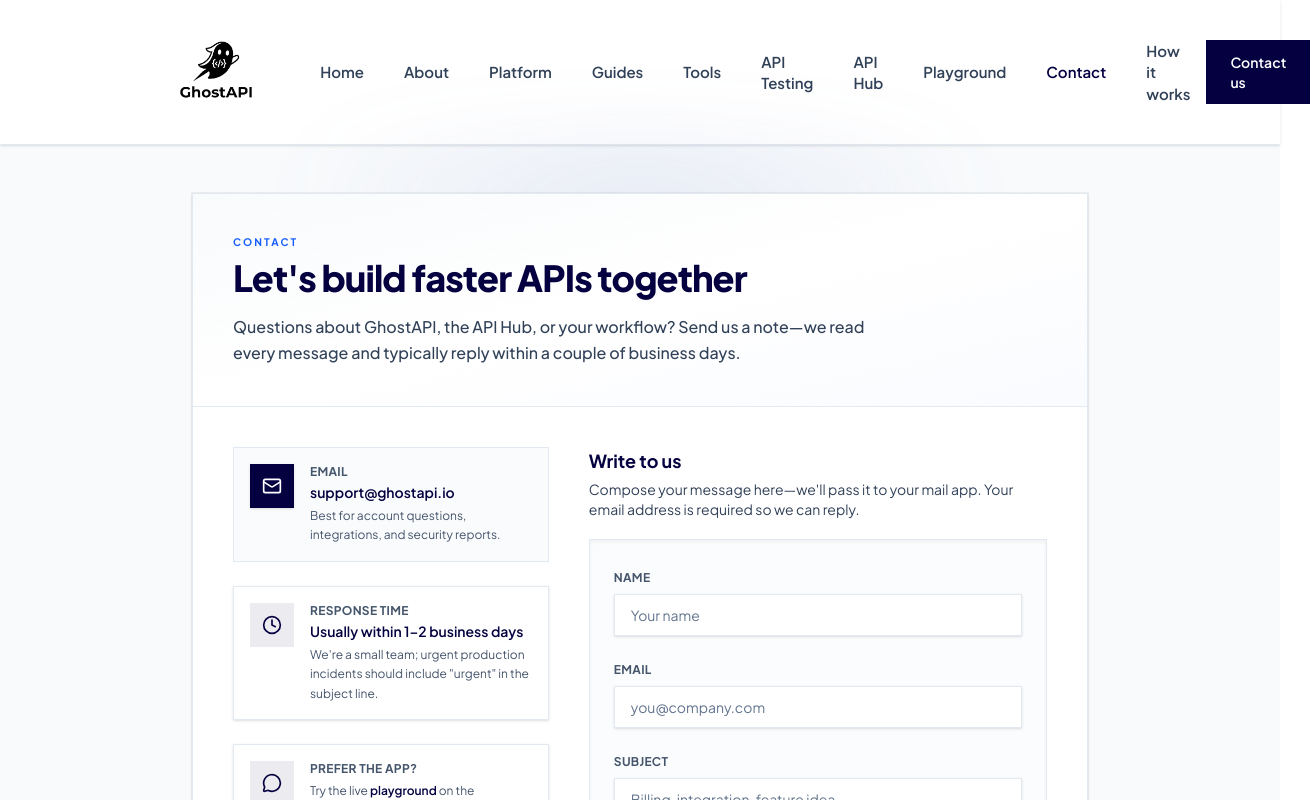
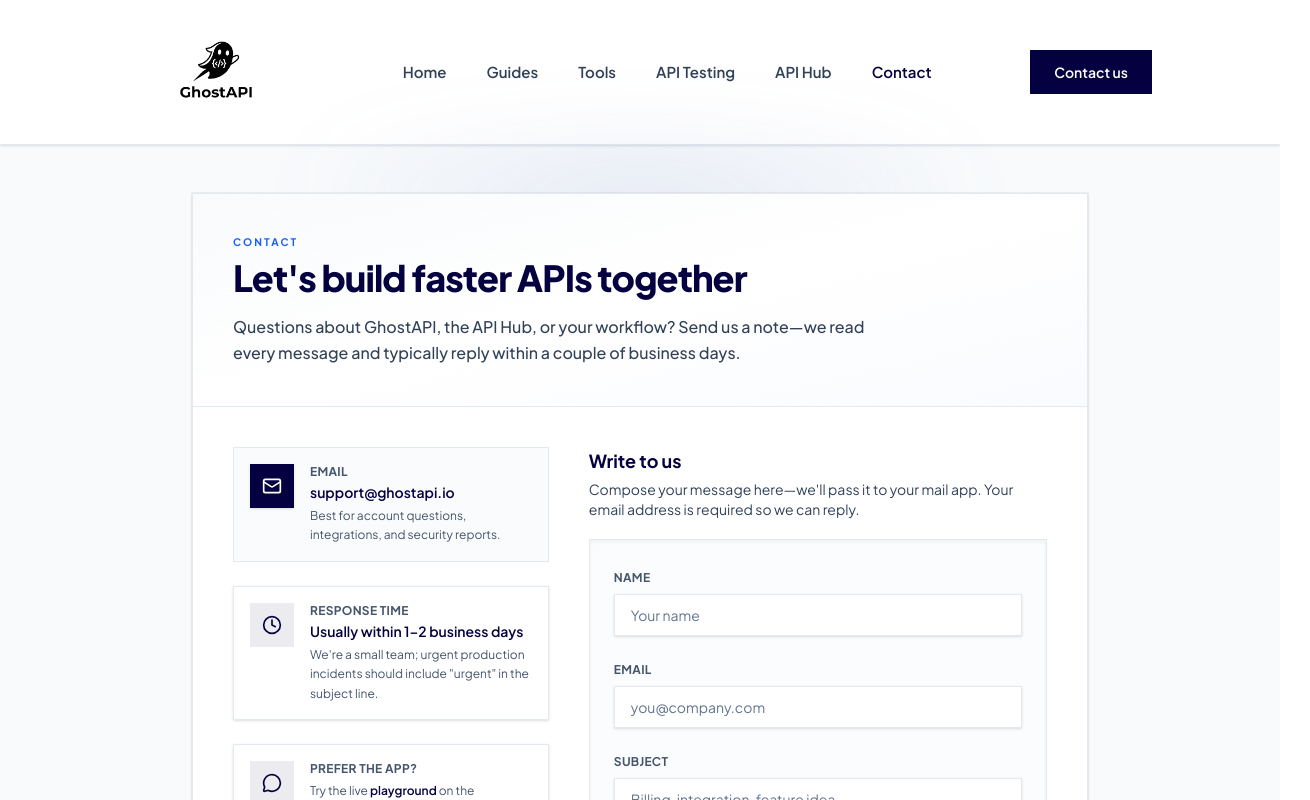
Before and after one commit to Jeston10/GhostAPI, a Next.js app: page /contact in a window 1280 px wide. Shown: the top 800 px of the page, 1310 px wide, since content can reach past the window. Built offline with nearby package versions, Linux system fonts and the light colour scheme.

Commit message:
changes fo rbulk fix

```diff
--- a/src/components/layout/site-nav.tsx
+++ b/src/components/layout/site-nav.tsx
@@ -6,7 +6,7 @@
 import * as React from "react";
 
 const navLinkClass =
-  " px-1.5 py-1 -mx-0.5 text-[15px] transition-colors focus-visible:outline-none focus-visible:ring-2 focus-visible:ring-[#050040]/25 focus-visible:ring-offset-2 focus-visible:ring-offset-white max-md:min-h-11 max-md:px-4 max-md:py-2.5 max-md:text-base";
+  "whitespace-nowrap px-1.5 py-2 text-[14px] transition-colors focus-visible:outline-none focus-visible:ring-2 focus-visible:ring-[#050040]/25 focus-visible:ring-offset-2 focus-visible:ring-offset-white lg:px-1.5 lg:py-1 lg:text-[15px]";
 
 export type SiteNavProps = {
   currentPage: "home" | "api-hub" | "tools" | "api-testing" | "contact" | "guides";
@@ -14,28 +14,9 @@
   variant?: "hero" | "compact";
 };
 
-function sectionHref(currentPage: SiteNavProps["currentPage"], hash: string): string {
-  return currentPage === "api-hub" ? `/${hash}` : hash;
-}
-
-function useMaxMd() {
-  const [maxMd, setMaxMd] = React.useState(false);
-
-  React.useEffect(() => {
-    const mq = window.matchMedia("(max-width: 767px)");
-    const sync = () => setMaxMd(mq.matches);
-    sync();
-    mq.addEventListener("change", sync);
-    return () => mq.removeEventListener("change", sync);
-  }, []);
-
-  return maxMd;
-}
-
 export function SiteNav({ currentPage, variant = "hero" }: SiteNavProps) {
   const [menuOpen, setMenuOpen] = React.useState(false);
   const menuRef = React.useRef<HTMLDivElement | null>(null);
-  const maxMd = useMaxMd();
 
   React.useEffect(() => {
     function onKey(e: KeyboardEvent) {
@@ -62,153 +43,121 @@
     };
   }, [menuOpen]);
 
-  const about = sectionHref(currentPage, "#about");
-  const ecosystem = sectionHref(currentPage, "#ecosystem");
-  const playground = sectionHref(currentPage, "#playground");
-  const flow = sectionHref(currentPage, "#flow");
-
   const isHero = variant === "hero";
   const navClass = isHero
-    ? "flex w-full items-center justify-between gap-3 px-4 pt-4 pb-4 text-slate-800 max-md:pb-[max(1rem,env(safe-area-inset-bottom))] sm:px-5 md:px-16 md:py-6 lg:px-24 xl:px-32"
-    : "flex w-full items-center justify-between gap-3 px-4 pt-4 pb-4 text-slate-800 max-md:pb-[max(1rem,env(safe-area-inset-bottom))] sm:px-5 md:px-12 md:py-4 lg:px-16";
+    ? "flex w-full min-w-0 flex-nowrap items-center justify-between gap-2 px-4 pt-4 pb-4 text-slate-800 max-lg:gap-3 max-lg:pb-[max(1rem,env(safe-area-inset-bottom))] sm:px-5 md:px-16 md:py-6 lg:px-24 xl:px-32"
+    : "flex w-full min-w-0 flex-nowrap items-center justify-between gap-2 px-4 pt-4 pb-4 text-slate-800 max-lg:gap-3 max-lg:pb-[max(1rem,env(safe-area-inset-bottom))] sm:px-5 md:px-12 md:py-4 lg:px-16";
   const logoClass = isHero
     ? "h-7 md:h-16 lg:h-20 xl:h-24"
     : "h-7 md:h-10";
 
-  return (
-    <nav className={navClass}>
+  const linkBase = (active: boolean) =>
+    cn(
+      navLinkClass,
+      "-mx-0.5 max-lg:w-full max-lg:max-w-none max-lg:rounded-none max-lg:px-5 max-lg:py-3 max-lg:text-base",
+      active ? "text-[#050040]" : "text-slate-700 hover:text-[#050040]"
+    );
+
+  const navLinks = (
+    <>
       <Link
         href="/"
-        aria-label="GhostAPI home"
-        className="inline-flex shrink-0 items-center leading-none  focus-visible:outline-none focus-visible:ring-2 focus-visible:ring-[#050040]/25 focus-visible:ring-offset-2 focus-visible:ring-offset-white"
-      >
-        <GhostApiLogo priority={isHero} heightClass={logoClass} />
-      </Link>
-
-      <div
-        id="site-menu"
-        ref={menuRef}
-        className={[
-          "max-md:absolute max-md:top-0 max-md:left-0 max-md:z-50 max-md:h-[100dvh] max-md:overflow-y-auto max-md:overscroll-contain max-md:bg-white/92 max-md:backdrop-blur-md max-md:backdrop-saturate-150 max-md:ring-1 max-md:ring-black/[0.06] max-md:transition-all max-md:duration-300 max-md:pt-[env(safe-area-inset-top)] max-md:pb-[max(1.5rem,env(safe-area-inset-bottom))]",
-          "flex items-center gap-6 font-semibold md:gap-8",
-          "max-md:flex-col max-md:justify-center",
-          menuOpen ? "max-md:w-full" : "max-md:w-0 max-md:pointer-events-none max-md:invisible",
-        ].join(" ")}
-        aria-hidden={maxMd && !menuOpen ? true : undefined}
-        inert={maxMd && !menuOpen ? true : undefined}
-      >
-        <Link
-          href="/"
-          className={cn(
-            navLinkClass,
-            currentPage === "home" ? "text-[#050040]" : "text-slate-700 hover:text-[#050040]"
-          )}
+        className={linkBase(currentPage === "home")}
         aria-current={currentPage === "home" ? "page" : undefined}
+        onClick={() => setMenuOpen(false)}
       >
         Home
       </Link>
-        <a href={about} className={cn(navLinkClass, "text-slate-700 hover:text-[#050040]")}>
-          About
-        </a>
-        <a href={ecosystem} className={cn(navLinkClass, "text-slate-700 hover:text-[#050040]")}>
-          Platform
-        </a>
       <Link
         href="/guides/software-testing"
-          className={cn(
-            navLinkClass,
-            currentPage === "guides" ? "text-[#050040]" : "text-slate-700 hover:text-[#050040]"
-          )}
+        className={linkBase(currentPage === "guides")}
         aria-current={currentPage === "guides" ? "page" : undefined}
+        onClick={() => setMenuOpen(false)}
       >
         Guides
       </Link>
       <Link
         href="/tools"
-          className={cn(
-            navLinkClass,
-            currentPage === "tools" ? "text-[#050040]" : "text-slate-700 hover:text-[#050040]"
-          )}
+        className={linkBase(currentPage === "tools")}
         aria-current={currentPage === "tools" ? "page" : undefined}
+        onClick={() => setMenuOpen(false)}
       >
         Tools
       </Link>
       <Link
         href="/tools/api-testing"
-          className={cn(
-            navLinkClass,
-            currentPage === "api-testing" ? "text-[#050040]" : "text-slate-700 hover:text-[#050040]"
-          )}
+        className={linkBase(currentPage === "api-testing")}
         aria-current={currentPage === "api-testing" ? "page" : undefined}
+        onClick={() => setMenuOpen(false)}
       >
         API Testing
       </Link>
       <Link
         href="/api-hub"
-          className={cn(
-            navLinkClass,
-            currentPage === "api-hub" ? "text-[#050040]" : "text-slate-700 hover:text-[#050040]"
-          )}
+        className={linkBase(currentPage === "api-hub")}
         aria-current={currentPage === "api-hub" ? "page" : undefined}
+        onClick={() => setMenuOpen(false)}
       >
         API Hub
       </Link>
-        <a href={playground} className={cn(navLinkClass, "text-slate-700 hover:text-[#050040]")}>
-          Playground
-        </a>
       <Link
         href="/contact"
-          className={cn(
-            navLinkClass,
-            currentPage === "contact" ? "text-[#050040]" : "text-slate-700 hover:text-[#050040]"
-          )}
+        className={linkBase(currentPage === "contact")}
         aria-current={currentPage === "contact" ? "page" : undefined}
+        onClick={() => setMenuOpen(false)}
       >
         Contact
       </Link>
-        <a href={flow} className={cn(navLinkClass, "text-slate-700 hover:text-[#050040]")}>
-          How it works
-        </a>
+    </>
+  );
 
-        <button
-          type="button"
-          onClick={() => setMenuOpen(false)}
-          className="aspect-square min-h-11 min-w-11 touch-manipulation  bg-gray-800 p-2 font-medium text-white transition hover:bg-black focus-visible:outline-none focus-visible:ring-2 focus-visible:ring-[#050040]/30 focus-visible:ring-offset-2 focus-visible:ring-offset-white md:hidden"
-          aria-label="Close menu"
+  return (
+    <nav className={navClass} aria-label="Primary">
+      <Link
+        href="/"
+        aria-label="GhostAPI home"
+        className="inline-flex min-w-0 shrink-0 items-center leading-none focus-visible:outline-none focus-visible:ring-2 focus-visible:ring-[#050040]/25 focus-visible:ring-offset-2 focus-visible:ring-offset-white"
       >
-          <svg
-            xmlns="http://www.w3.org/2000/svg"
-            width="24"
-            height="24"
-            viewBox="0 0 24 24"
-            fill="none"
-            stroke="currentColor"
-            strokeWidth="2"
-            strokeLinecap="round"
-            strokeLinejoin="round"
-            aria-hidden
+        <GhostApiLogo priority={isHero} heightClass={logoClass} />
+      </Link>
+
+      {/* lg+: single-row links (no wrapping); &lt; lg: drawer only */}
+      <div className="hidden min-w-0 flex-1 flex-nowrap items-center justify-center gap-4 font-semibold lg:flex lg:gap-6 xl:gap-8">
+        {navLinks}
+      </div>
+
+      <div className="flex shrink-0 items-center gap-2">
+        {/* Compact CTA next to menu on phones / tablets */}
+        <Link
+          href="/contact"
+          className={
+            isHero
+              ? "inline-flex shrink-0 rounded-none bg-[#050040] px-3 py-2.5 text-xs font-semibold text-white transition hover:bg-[#050040]/90 focus-visible:outline-none focus-visible:ring-2 focus-visible:ring-[#050040]/40 focus-visible:ring-offset-2 focus-visible:ring-offset-white sm:px-4 sm:text-sm lg:hidden"
+              : "inline-flex shrink-0 rounded-none bg-[#050040] px-3 py-2 text-xs font-semibold text-white transition hover:bg-[#050040]/90 focus-visible:outline-none focus-visible:ring-2 focus-visible:ring-[#050040]/40 focus-visible:ring-offset-2 focus-visible:ring-offset-white sm:text-sm lg:hidden"
+          }
         >
-            <path d="M18 6 6 18" />
-            <path d="m6 6 12 12" />
-          </svg>
-        </button>
-      </div>
+          Contact us
+        </Link>
 
         <Link
           href="/contact"
           className={
             isHero
-            ? "hidden rounded-none bg-[#050040] px-6 py-3 font-semibold text-white transition hover:bg-[#050040]/90 focus-visible:outline-none focus-visible:ring-2 focus-visible:ring-[#050040]/40 focus-visible:ring-offset-2 focus-visible:ring-offset-white md:inline-block"
-            : "hidden shrink-0 rounded-none bg-[#050040] px-4 py-2 text-sm font-semibold text-white transition hover:bg-[#050040]/90 focus-visible:outline-none focus-visible:ring-2 focus-visible:ring-[#050040]/40 focus-visible:ring-offset-2 focus-visible:ring-offset-white md:inline-block"
+              ? "hidden rounded-none bg-[#050040] px-4 py-2.5 text-sm font-semibold text-white transition hover:bg-[#050040]/90 focus-visible:outline-none focus-visible:ring-2 focus-visible:ring-[#050040]/40 focus-visible:ring-offset-2 focus-visible:ring-offset-white sm:px-6 sm:py-3 lg:inline-block"
+              : "hidden shrink-0 rounded-none bg-[#050040] px-3 py-2 text-xs font-semibold text-white transition hover:bg-[#050040]/90 focus-visible:outline-none focus-visible:ring-2 focus-visible:ring-[#050040]/40 focus-visible:ring-offset-2 focus-visible:ring-offset-white sm:px-4 sm:text-sm lg:inline-block"
           }
         >
           Contact us
         </Link>
 
+        {/* Drawer: screens &lt; lg */}
+        <div className="relative lg:hidden">
           <button
             type="button"
             onClick={() => setMenuOpen(true)}
-        className="aspect-square min-h-11 min-w-11 touch-manipulation  bg-gray-800 p-2 font-medium text-white transition hover:bg-black focus-visible:outline-none focus-visible:ring-2 focus-visible:ring-[#050040]/30 focus-visible:ring-offset-2 focus-visible:ring-offset-white md:hidden"
+            className="flex aspect-square min-h-11 min-w-11 touch-manipulation items-center justify-center bg-gray-800 p-2 font-medium text-white transition hover:bg-black focus-visible:outline-none focus-visible:ring-2 focus-visible:ring-[#050040]/30 focus-visible:ring-offset-2 focus-visible:ring-offset-white"
+            aria-expanded={menuOpen}
+            aria-controls="site-menu-drawer"
             aria-label="Open menu"
           >
             <svg
@@ -228,6 +177,66 @@
               <path d="M4 6h16" />
             </svg>
           </button>
+
+          {menuOpen ? (
+            <>
+              <button
+                type="button"
+                className="fixed inset-0 z-40 bg-black/40"
+                aria-label="Close menu backdrop"
+                onClick={() => setMenuOpen(false)}
+              />
+              <div
+                id="site-menu-drawer"
+                ref={menuRef}
+                role="dialog"
+                aria-modal="true"
+                aria-label="Site navigation"
+                className="fixed inset-y-0 right-0 z-50 flex w-[min(100vw-3rem,20rem)] flex-col border-l border-neutral-200 bg-white shadow-xl"
+              >
+                <div className="flex items-center justify-between border-b border-neutral-200 px-4 py-3">
+                  <span className="text-sm font-bold text-[#050040]">Menu</span>
+                  <button
+                    type="button"
+                    onClick={() => setMenuOpen(false)}
+                    className="flex aspect-square min-h-10 min-w-10 items-center justify-center bg-gray-800 p-2 text-white hover:bg-black focus-visible:outline-none focus-visible:ring-2 focus-visible:ring-[#050040]/30"
+                    aria-label="Close menu"
+                  >
+                    <svg
+                      xmlns="http://www.w3.org/2000/svg"
+                      width="22"
+                      height="22"
+                      viewBox="0 0 24 24"
+                      fill="none"
+                      stroke="currentColor"
+                      strokeWidth="2"
+                      strokeLinecap="round"
+                      strokeLinejoin="round"
+                      aria-hidden
+                    >
+                      <path d="M18 6 6 18" />
+                      <path d="m6 6 12 12" />
+                    </svg>
+                  </button>
+                </div>
+                <nav className="flex min-h-0 flex-1 flex-col gap-0 overflow-y-auto overscroll-contain py-2 font-semibold">
+                  {navLinks}
+                </nav>
+                <div className="border-t border-neutral-200 p-4">
+                  <Link
+                    href="/contact"
+                    onClick={() => setMenuOpen(false)}
+                    className="block w-full rounded-none bg-[#050040] py-3 text-center text-sm font-semibold text-white hover:bg-[#050040]/90"
+                  >
+                    Contact us
+                  </Link>
+                </div>
+              </div>
+            </>
+          ) : null}
+        </div>
+      </div>
+
     </nav>
   );
 }
--- a/src/components/ui/motion-footer.tsx
+++ b/src/components/ui/motion-footer.tsx
@@ -107,6 +107,14 @@
   background: linear-gradient(180deg, color-mix(in oklch, var(--foreground) 10%, transparent) 0%, transparent 60%);
   -webkit-background-clip: text;
   background-clip: text;
+}
+
+@media (max-width: 1023px) {
+  .footer-giant-bg-text {
+    font-size: min(42vw, 12rem);
+    opacity: 0.35;
+    -webkit-text-stroke-width: 0.5px;
+  }
 }
 
 .footer-text-glow {
@@ -265,42 +273,42 @@
 
       <div
         ref={wrapperRef}
-        className="relative h-screen w-full"
+        className="relative min-h-[100dvh] w-full lg:h-screen"
         style={{ clipPath: "polygon(0% 0, 100% 0%, 100% 100%, 0 100%)" }}
       >
-        <footer className="cinematic-footer-wrapper fixed bottom-0 left-0 flex h-screen w-full flex-col justify-between overflow-hidden bg-background text-foreground">
+        <footer className="cinematic-footer-wrapper relative flex min-h-[100dvh] w-full flex-col bg-background text-foreground lg:fixed lg:bottom-0 lg:h-[100dvh] lg:max-h-[100dvh] lg:justify-between lg:overflow-hidden">
           <div className="footer-aurora pointer-events-none absolute left-1/2 top-1/2 z-0 h-[60vh] w-[80vw] -translate-x-1/2 -translate-y-1/2 animate-footer-breathe rounded-[50%] blur-[80px]" />
           <div className="footer-bg-grid pointer-events-none absolute inset-0 z-0" />
 
           <div
             ref={giantTextRef}
-            className="footer-giant-bg-text pointer-events-none absolute -bottom-[5vh] left-1/2 z-0 -translate-x-1/2 select-none whitespace-nowrap"
+            className="footer-giant-bg-text pointer-events-none absolute -bottom-[2vh] left-1/2 z-0 -translate-x-1/2 select-none whitespace-nowrap lg:-bottom-[5vh]"
             aria-hidden
           >
             GHOST
           </div>
 
-          <div className="absolute left-0 top-12 z-10 w-full -rotate-2 scale-110 overflow-hidden border-y border-border/50 bg-background/60 py-4 shadow-2xl backdrop-blur-md">
+          <div className="absolute left-0 top-8 z-10 w-full -rotate-1 overflow-hidden border-y border-border/50 bg-background/70 py-3 shadow-lg backdrop-blur-md sm:top-10 sm:py-4 lg:top-12 lg:-rotate-2 lg:scale-[1.06] lg:bg-background/60 lg:shadow-2xl">
             <div className="flex w-max animate-footer-scroll-marquee text-xs font-bold uppercase tracking-[0.3em] text-muted-foreground md:text-sm">
               <MarqueeItem />
               <MarqueeItem />
             </div>
           </div>
 
-          <div className="relative z-10 mx-auto mt-20 flex w-full max-w-5xl flex-1 flex-col items-center justify-center px-6">
+          <div className="relative z-10 mx-auto flex w-full max-w-5xl flex-col items-center px-4 pb-10 pt-[4.75rem] sm:px-6 sm:pb-12 sm:pt-[5.5rem] lg:mt-20 lg:min-h-0 lg:flex-1 lg:justify-center lg:overflow-visible lg:px-6 lg:pb-6 lg:pt-8">
             <h2
               ref={headingRef}
-              className="footer-text-glow mb-12 text-center text-5xl font-black tracking-tighter md:text-8xl"
+              className="footer-text-glow mb-6 max-w-[min(100%,20ch)] text-center text-[clamp(1.75rem,8vw,3.5rem)] font-black leading-[1.08] tracking-tighter sm:max-w-[min(100%,24ch)] md:mb-10 md:text-7xl lg:mb-12 lg:max-w-none lg:text-8xl"
             >
               Build on mocks. Ship with confidence.
             </h2>
 
-            <div ref={linksRef} className="flex w-full flex-col items-center gap-6">
-              <div className="flex w-full flex-wrap justify-center gap-4">
+            <div ref={linksRef} className="flex w-full max-w-2xl flex-col items-stretch gap-5 lg:max-w-none lg:items-center lg:gap-6">
+              <div className="flex w-full flex-col gap-3 sm:flex-row sm:flex-wrap sm:justify-center sm:gap-4">
                 <MagneticButton
                   as={Link}
                   href="/#playground"
-                  className="footer-glass-pill group flex items-center gap-3 rounded-full px-10 py-5 text-sm font-bold text-foreground md:text-base"
+                  className="footer-glass-pill group flex w-full shrink-0 items-center justify-center gap-3 rounded-full px-6 py-4 text-sm font-bold text-foreground sm:w-auto sm:px-10 sm:py-5 md:text-base"
                 >
                   <span className="inline-flex h-9 w-9 items-center justify-center rounded-full bg-foreground/5 text-muted-foreground transition-colors group-hover:text-foreground">
                     <Code2 className="h-5 w-5" aria-hidden />
@@ -311,7 +319,7 @@
                 <MagneticButton
                   as={Link}
                   href="/api-hub"
-                  className="footer-glass-pill group flex items-center gap-3 rounded-full px-10 py-5 text-sm font-bold text-foreground md:text-base"
+                  className="footer-glass-pill group flex w-full shrink-0 items-center justify-center gap-3 rounded-full px-6 py-4 text-sm font-bold text-foreground sm:w-auto sm:px-10 sm:py-5 md:text-base"
                 >
                   <span className="inline-flex h-9 w-9 items-center justify-center rounded-full bg-foreground/5 text-muted-foreground transition-colors group-hover:text-foreground">
                     <Boxes className="h-5 w-5" aria-hidden />
@@ -323,12 +331,12 @@
               <MagneticButton
                 as={Link}
                 href="/tools"
-                className="footer-glass-pill rounded-full px-12 py-4 text-sm font-bold text-foreground md:text-base"
+                className="footer-glass-pill rounded-full px-5 py-3.5 text-center text-xs font-bold leading-snug text-foreground sm:px-10 sm:py-4 sm:text-sm md:text-base lg:px-12"
               >
                 Developer tools → TypeForge · Curlify · Testing
               </MagneticButton>
 
-              <div className="mt-2 flex w-full flex-wrap justify-center gap-3 md:gap-5">
+              <div className="flex w-full flex-wrap justify-center gap-2 sm:gap-3 md:gap-5">
                 <MagneticButton
                   as={Link}
                   href="/tools/api-testing"
@@ -366,7 +374,7 @@
                 </MagneticButton>
               </div>
 
-              <div className="flex flex-wrap justify-center gap-3 md:gap-6">
+              <div className="flex flex-wrap justify-center gap-2 sm:gap-3 md:gap-6">
                 <MagneticButton
                   as={Link}
                   href="/guides/software-testing"
@@ -399,7 +407,7 @@
             </div>
           </div>
 
-          <div className="relative z-20 flex w-full flex-col items-center justify-between gap-6 px-6 pb-8 md:flex-row md:px-12">
+          <div className="relative z-20 mt-auto flex w-full shrink-0 flex-col items-center justify-between gap-4 border-t border-border/30 bg-background/95 px-4 py-5 backdrop-blur-md sm:gap-5 sm:px-6 md:flex-row md:gap-6 md:px-12 md:pb-8 lg:border-transparent lg:bg-transparent lg:backdrop-blur-none">
             <div className="order-2 text-[10px] font-semibold uppercase tracking-widest text-muted-foreground md:order-1 md:text-xs">
               © {year} API Ghost. All rights reserved.
             </div>
```
Lines whose indentation alone changed are shown as unchanged.
